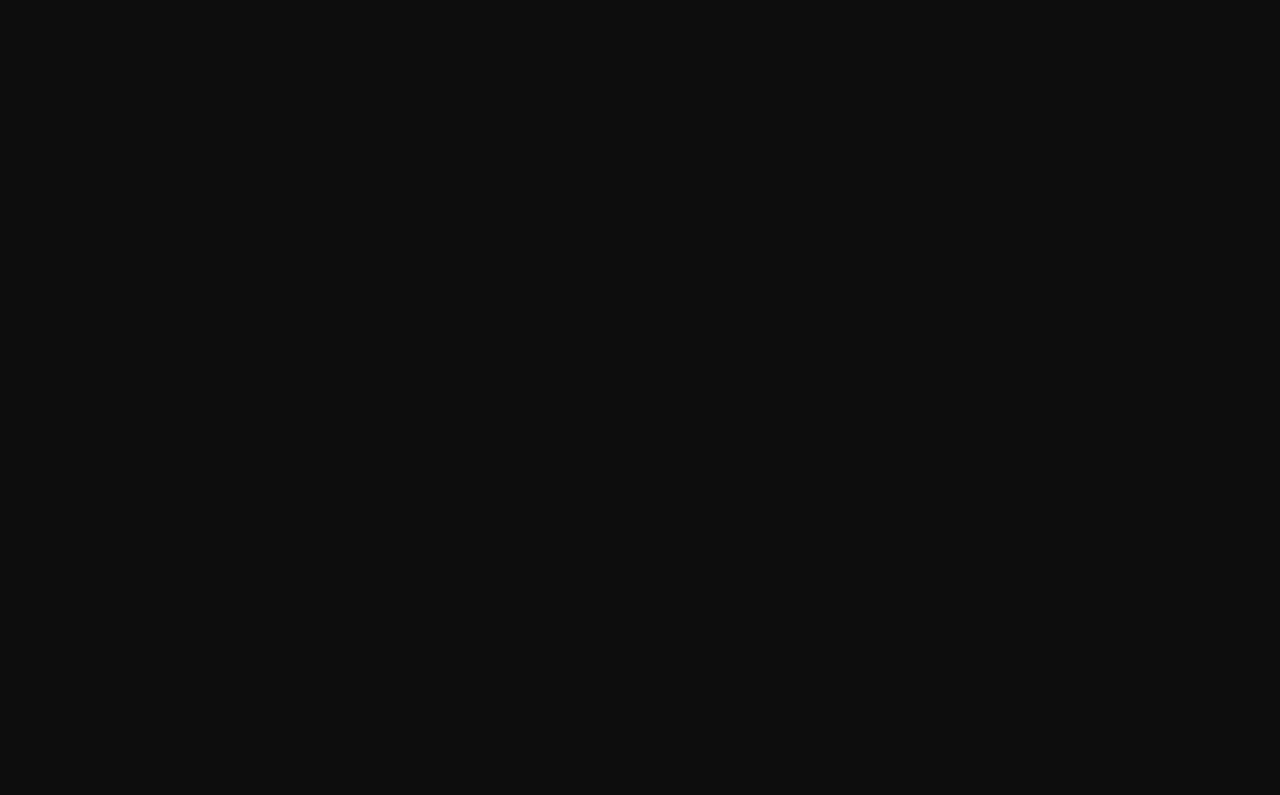
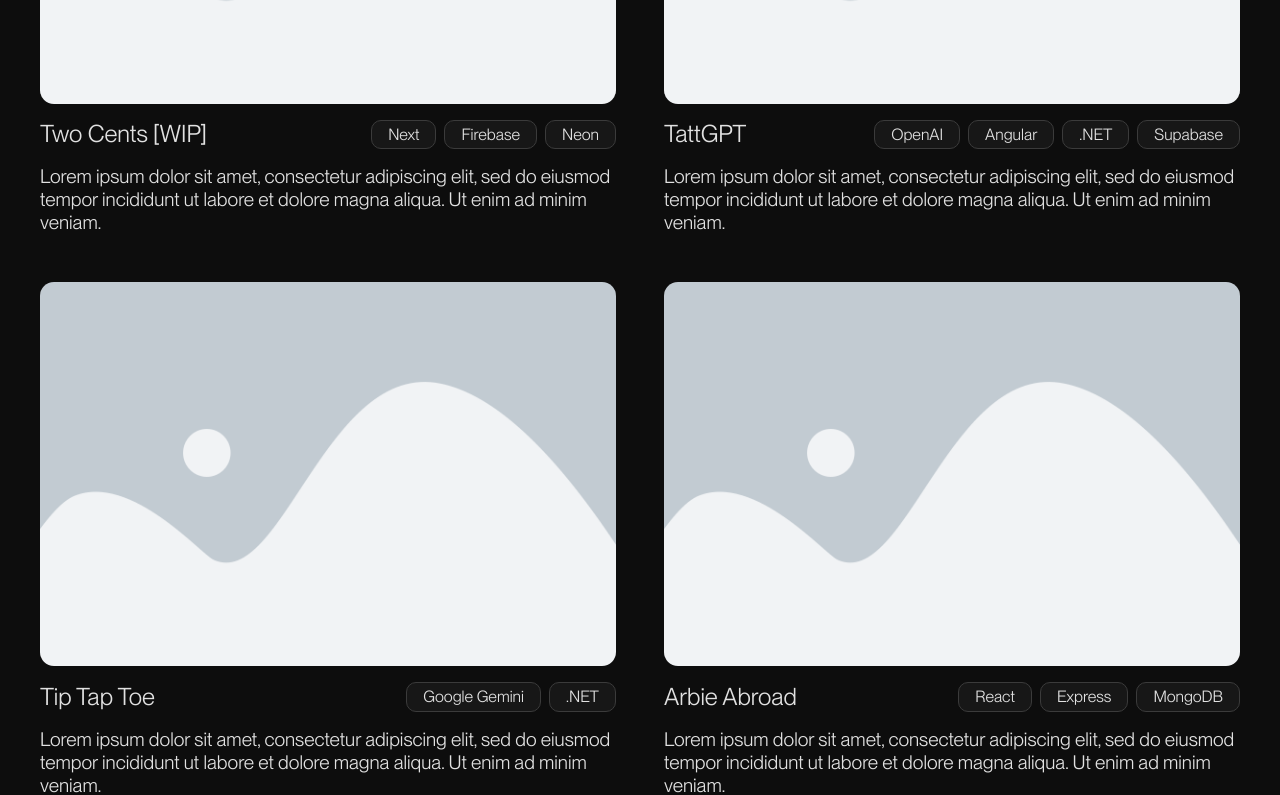
Before and after one commit to rohandrummond/portfolio, a Next.js app: page /work in a window 1280 px wide. Shown: the part 669-1464 px from the top of the page. Before the commit the page ends 800 px from the top, so only its background shows below. Built offline with nearby package versions, Linux system fonts and the light colour scheme.

Commit message:
#15 Add projects page skeleton with reusable component for project cards

```diff
--- a/src/app/about/page.tsx
+++ b/src/app/about/page.tsx
@@ -8,7 +8,7 @@ import { ArrowRightIcon, PlusIcon } from '@radix-ui/react-icons'
 
 export default function About() {
   return (
-    <main className="flex-1 flex flex-col justify-center mt-30 gap-30">
+    <main className="flex flex-col mt-30 gap-30">
       {/* Bio */}
       <section className="w-[55vw]">
         <div className="flex flex-col mb-12 gap-4">
--- a/src/app/work/page.tsx
+++ b/src/app/work/page.tsx
@@ -1,7 +1,44 @@
+import ProjectCard from '@/components/ProjectCard'
+
 export default function Work() {
   return (
-    <>
-      <h1>Hello from Work!</h1>
-    </>
+    <main className="flex flex-col mt-30 mb-30 gap-20">
+      <section className="flex flex-col items-center">
+        <h1 className="heading-lg">Projects</h1>
+        <h2 className="sub-heading">
+          Something about the projects I&rsquo;ve worked on
+        </h2>
+      </section>
+      <section className="grid grid-cols-2 gap-12">
+        <ProjectCard
+          name="Two Cents [WIP]"
+          stack={['Next', 'Firebase', 'Neon']}
+          blurb="Lorem ipsum dolor sit amet, consectetur adipiscing elit, sed do eiusmod
+        tempor incididunt ut labore et dolore magna aliqua. Ut enim ad minim
+        veniam."
+        />
+        <ProjectCard
+          name="TattGPT"
+          stack={['OpenAI', 'Angular', '.NET', 'Supabase']}
+          blurb="Lorem ipsum dolor sit amet, consectetur adipiscing elit, sed do eiusmod
+        tempor incididunt ut labore et dolore magna aliqua. Ut enim ad minim
+        veniam."
+        />
+        <ProjectCard
+          name="Tip Tap Toe"
+          stack={['Google Gemini', '.NET']}
+          blurb="Lorem ipsum dolor sit amet, consectetur adipiscing elit, sed do eiusmod
+        tempor incididunt ut labore et dolore magna aliqua. Ut enim ad minim
+        veniam."
+        />
+        <ProjectCard
+          name="Arbie Abroad"
+          stack={['React', 'Express', 'MongoDB']}
+          blurb="Lorem ipsum dolor sit amet, consectetur adipiscing elit, sed do eiusmod
+        tempor incididunt ut labore et dolore magna aliqua. Ut enim ad minim
+        veniam."
+        />
+      </section>
+    </main>
   )
 }
--- /dev/null
+++ b/src/components/ProjectBadge.tsx
@@ -0,0 +1,9 @@
+import { Badge } from '@/components/ui/badge'
+
+export default function ProjectBadge({ tech }: { tech: string }) {
+  return (
+    <Badge variant="outline" className="bg-card sub-text py-1 px-4 rounded-lg">
+      {tech}
+    </Badge>
+  )
+}
--- /dev/null
+++ b/src/components/ProjectCard.tsx
@@ -0,0 +1,28 @@
+import Image from 'next/image'
+import ProjectBadge from '@/components/ProjectBadge'
+import placeholder from '@/../public/images/placeholder.png'
+
+export default function ProjectCard({
+  name,
+  stack,
+  blurb,
+}: {
+  name: string
+  stack: string[]
+  blurb: string
+}) {
+  return (
+    <div className="flex flex-col gap-4">
+      <Image src={placeholder} alt="" className="rounded-xl" />
+      <div className="flex flex-row justify-between items-center">
+        <h3 className="body-large">{name}</h3>
+        <div className="flex flex-row gap-2">
+          {stack.map((tech, index) => (
+            <ProjectBadge key={index} tech={tech} />
+          ))}
+        </div>
+      </div>
+      <p className="body-text">{blurb}</p>
+    </div>
+  )
+}
--- /dev/null
+++ b/src/components/ui/badge.tsx
@@ -0,0 +1,46 @@
+import * as React from "react"
+import { Slot } from "@radix-ui/react-slot"
+import { cva, type VariantProps } from "class-variance-authority"
+
+import { cn } from "@/lib/utils"
+
+const badgeVariants = cva(
+  "inline-flex items-center justify-center rounded-md border px-2 py-0.5 text-xs font-medium w-fit whitespace-nowrap shrink-0 [&>svg]:size-3 gap-1 [&>svg]:pointer-events-none focus-visible:border-ring focus-visible:ring-ring/50 focus-visible:ring-[3px] aria-invalid:ring-destructive/20 dark:aria-invalid:ring-destructive/40 aria-invalid:border-destructive transition-[color,box-shadow] overflow-hidden",
+  {
+    variants: {
+      variant: {
+        default:
+          "border-transparent bg-primary text-primary-foreground [a&]:hover:bg-primary/90",
+        secondary:
+          "border-transparent bg-secondary text-secondary-foreground [a&]:hover:bg-secondary/90",
+        destructive:
+          "border-transparent bg-destructive text-white [a&]:hover:bg-destructive/90 focus-visible:ring-destructive/20 dark:focus-visible:ring-destructive/40 dark:bg-destructive/60",
+        outline:
+          "text-foreground [a&]:hover:bg-accent [a&]:hover:text-accent-foreground",
+      },
+    },
+    defaultVariants: {
+      variant: "default",
+    },
+  }
+)
+
+function Badge({
+  className,
+  variant,
+  asChild = false,
+  ...props
+}: React.ComponentProps<"span"> &
+  VariantProps<typeof badgeVariants> & { asChild?: boolean }) {
+  const Comp = asChild ? Slot : "span"
+
+  return (
+    <Comp
+      data-slot="badge"
+      className={cn(badgeVariants({ variant }), className)}
+      {...props}
+    />
+  )
+}
+
+export { Badge, badgeVariants }
```
Also changed, not shown: public/images/placeholder.png (added).
